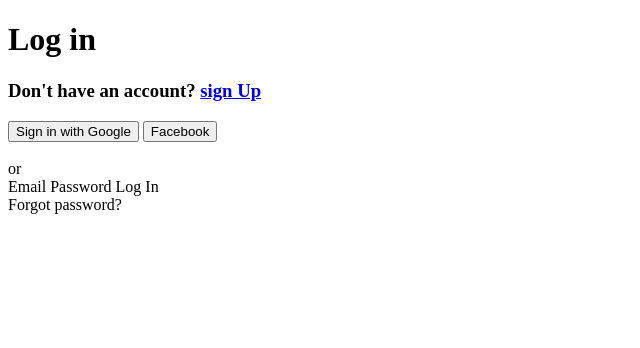
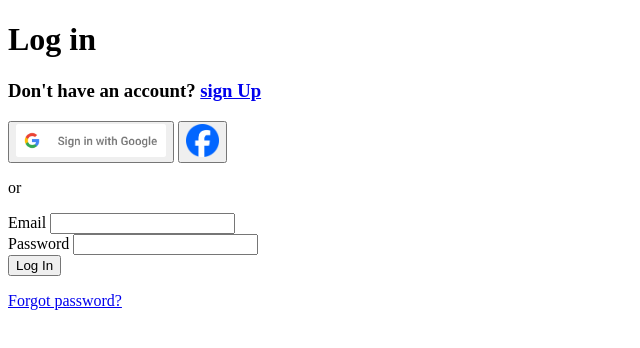
Before and after one commit to sofianutria/proyectoHTML1, a plain HTML site: page index.html in a window 1280 px wide. Shown: the whole page, without its empty margins (0-640 px from the left). Drawn offline with Linux system fonts and the light colour scheme.

Commit message:
agregar botone

```diff
--- a/index.html
+++ b/index.html
@@ -12,22 +12,28 @@
         <main>
             <section>
                 <h3>Don't have an account? <a href="https://p1-femcoders-vlc.notion.site/D-nde-est-mi-HTML-1b312f6ced658193b2fad4951da8517b">sign Up</a></h3>
-                <button onclick="window.location.href='https://support.google.com'">Sign in with Google</button>
-                <button onclick="window.location.href='https://facebook.com'">Facebook</button>
+                <button onclick="window.location.href='https://support.google.com'"> <img src="google_logo.png" width="150"></button>
+                <button onclick="window.location.href='https://facebook.com'"> <img src="Facebook_Logo_2023.png" width="33"></button>
             </section>
             <section>
-                <br>or<br>
+                <p><span>or</span></p>
             </section>
             <section>
                 <form>
-                    Email
-                    Password
-                    Log In
+                    <div>
+                        <label for="email">Email</label>
+                        <input type="email" id="email" name="email" required>
+                    </div>
+                    <div>
+                        <label for="password">Password</label>
+                        <input type="password" id="password" name=""password required>
+                    </div>
+                        <button type="submit">Log In</button>
                 </form>
             </section>
         </main>
     <footer>
-        Forgot password?
+        <p><a href="https://p1-femcoders-vlc.notion.site/D-nde-est-mi-HTML-1b312f6ced658193b2fad4951da8517b">Forgot password?</a></p>
     </footer>
 </body>
 </html>
```
